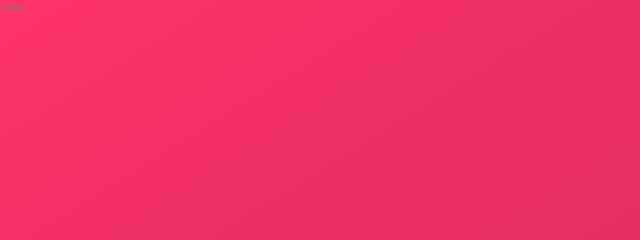
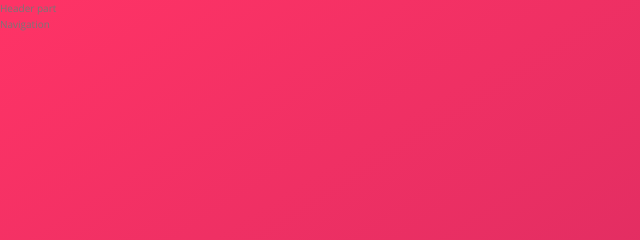
Before and after one commit to sandeep194920/HotelLandingPage, a website: page index.html in a window 1280 px wide. Shown: the top 240 px of the page, 0-640 px from the left. Drawn offline with nearby package versions, Linux system fonts and the light colour scheme.

Commit message:
layout - mark up for the page layout

```diff
--- a/index.html
+++ b/index.html
@@ -14,6 +14,12 @@
     <title>trillo &mdash; Your all-in-one booking app</title>
   </head>
   <body>
-    Trillo
+    <div class="container">
+      <header class="header">Header part</header>
+      <div class="content">
+        <nav class="sidebar">Navigation</nav>
+        <main class="hotel-view"></main>
+      </div>
+    </div>
   </body>
 </html>
--- a/sass/_layout.scss
+++ b/sass/_layout.scss
@@ -0,0 +1,13 @@
+.container {
+}
+
+.header {
+}
+.content {
+}
+
+.sidebar {
+}
+
+.hotel-view {
+}
```
